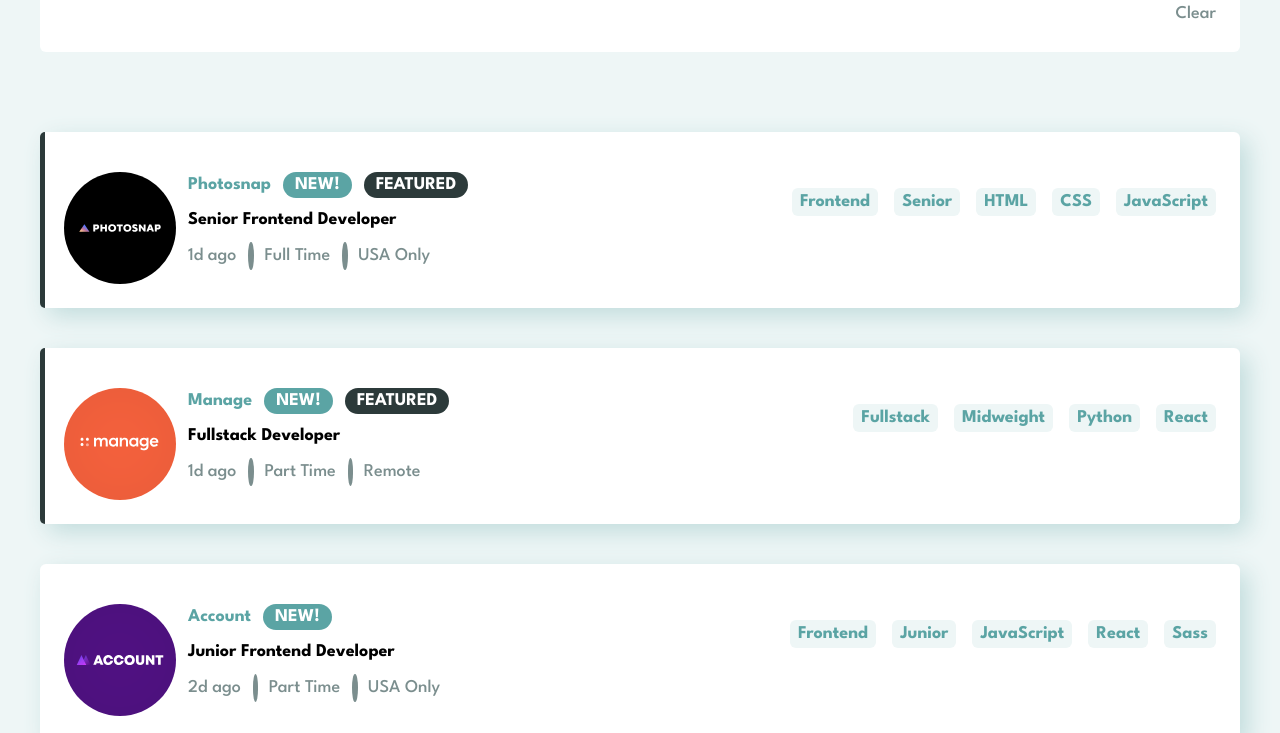
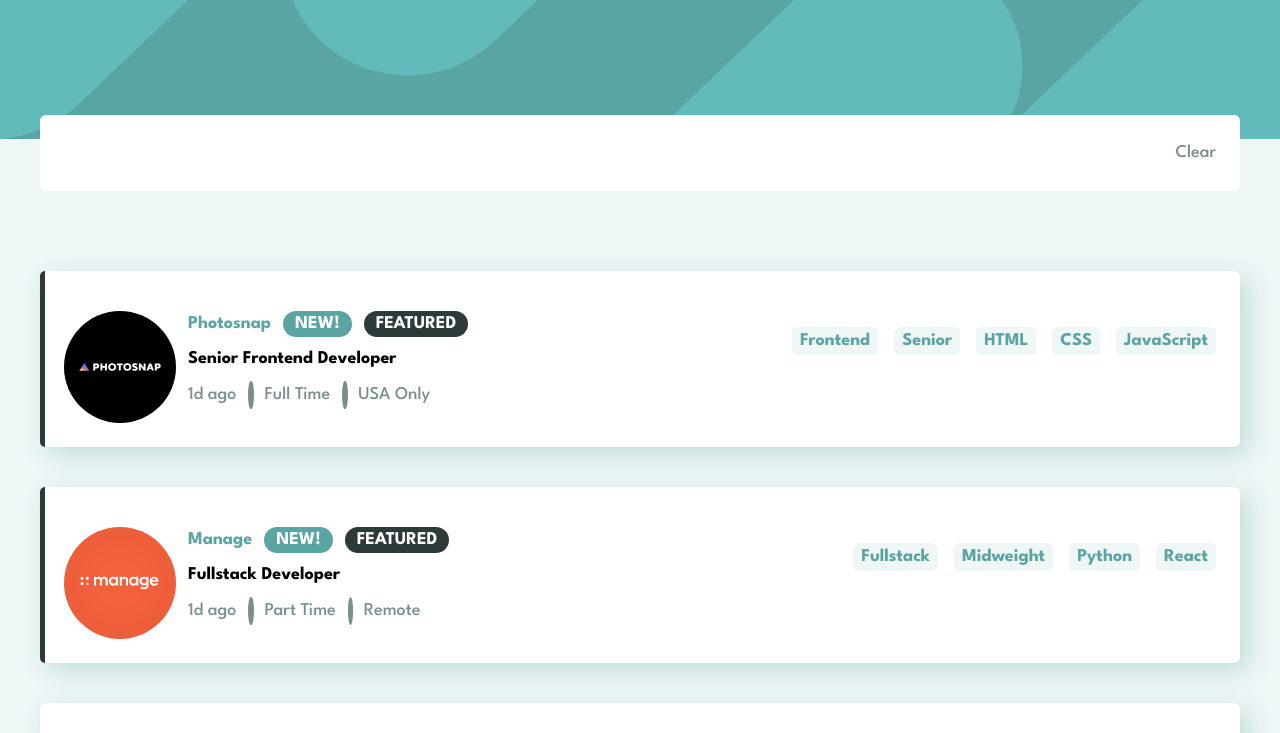
Before and after one commit to aquonbovell/static-jobs-listings, a website: page src/index.html in a window 1280 px wide. Shown: the top 733 px of the page. Drawn offline with nearby package versions, Linux system fonts and the light colour scheme; files that its build step writes are made by us from their sources; the site is published under a folder, as on GitHub Pages, so addresses that start at the root find nothing.

Commit message:
fix header img

```diff
--- a/src/index.html
+++ b/src/index.html
@@ -26,13 +26,9 @@
       <picture>
         <source
           media="(min-width: 375px)"
-          srcset="/src/images/bg-header-desktop.svg"
+          srcset="./images/bg-header-desktop.svg"
         />
-        <img
-          src="/src/images/bg-header-mobile.svg"
-          alt=""
-          class="block mx-auto"
-        />
+        <img src="./images/bg-header-mobile.svg" alt="" class="block mx-auto" />
       </picture>
     </header>
     <main class="col-span-full grid grid-cols-center bg-neutral-300">
```
